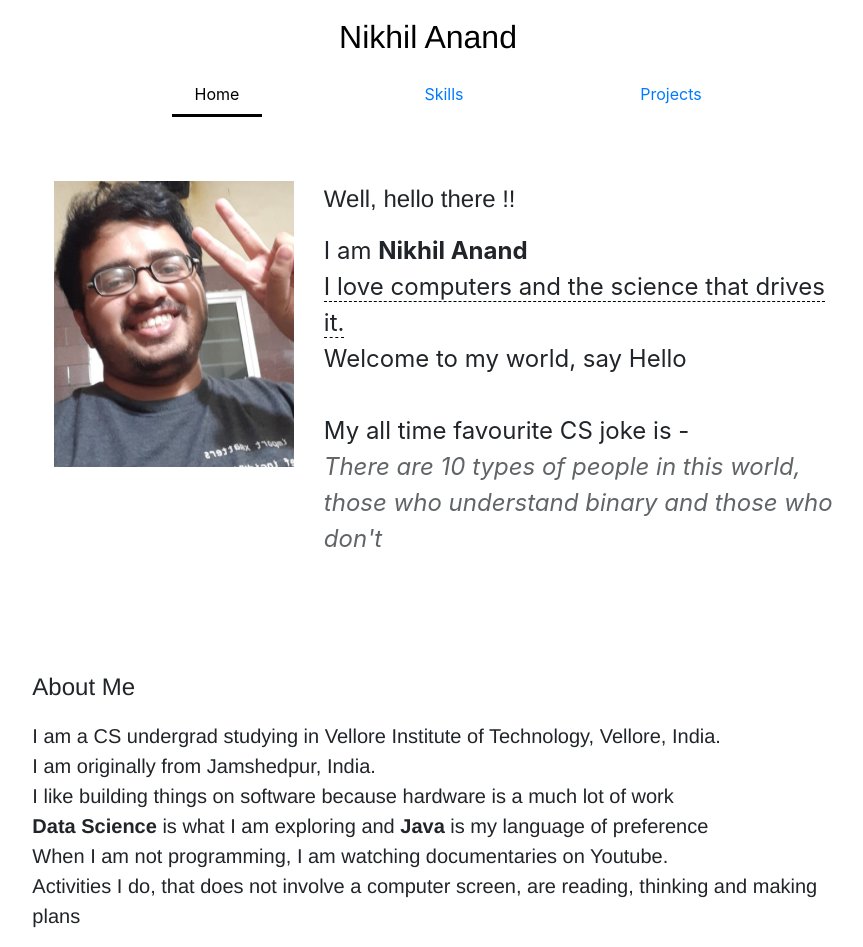
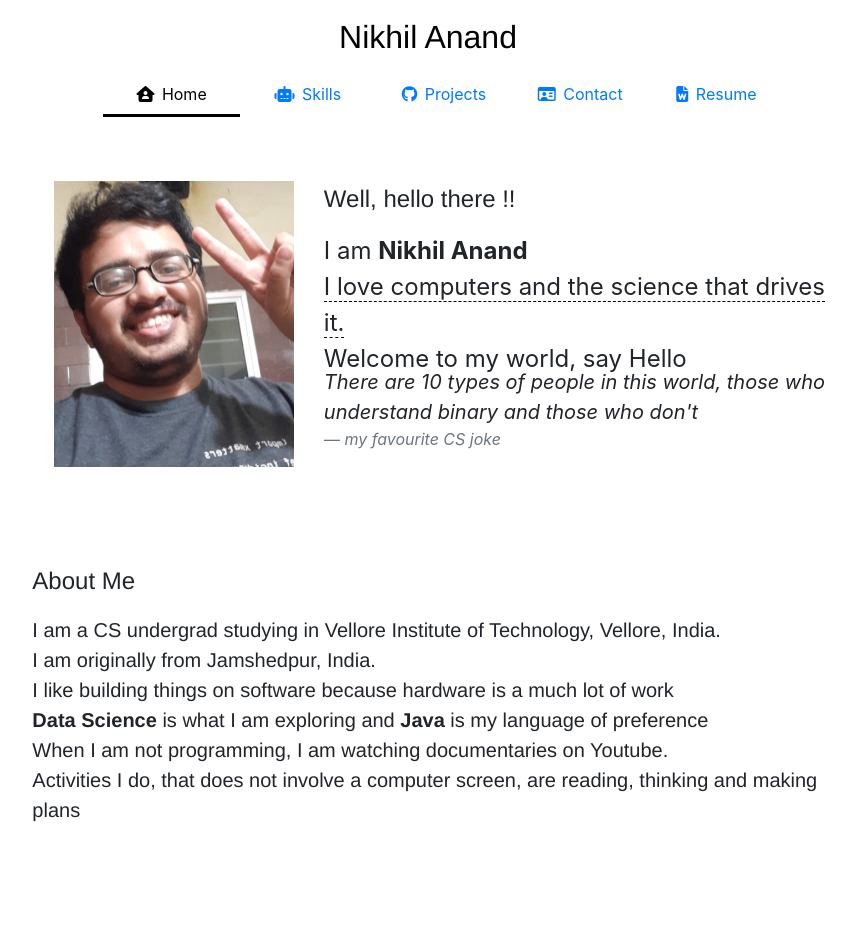
Before and after one commit to A-Nikhil/a-nikhil.github.io, a plain HTML site: page index.html in a window 1280 px wide. Shown: the whole page, without its empty margins (196-1059 px from the left). After the commit the page ends 841 px from the top, so only its background shows below. Drawn offline with nearby package versions, Linux system fonts and the light colour scheme.

Commit message:
Made improvements

```diff
--- a/index.html
+++ b/index.html
@@ -13,6 +13,7 @@
     <script src="https://stackpath.bootstrapcdn.com/bootstrap/4.4.1/js/bootstrap.min.js"
             integrity="sha384-wfSDF2E50Y2D1uUdj0O3uMBJnjuUD4Ih7YwaYd1iqfktj0Uod8GCExl3Og8ifwB6"
             crossorigin="anonymous"></script>
+    <script src="https://kit.fontawesome.com/6433fc8980.js" crossorigin="anonymous"></script>
 
     <style>
         .display-6 {
@@ -25,7 +26,7 @@
             color: #fff;
         }
 
-        #well-hello-there {
+        span.well-hello-there {
             font-family: "Helvetica Neue", sans-serif;
             text-align: center;
         }
@@ -84,8 +85,6 @@
             color: #000;
             background-color: #fff;
             border-bottom: 3px solid #000;
-            margin-left: 30%;
-            margin-right: 30%;
             border-radius: 0;
         }
 
@@ -93,9 +92,14 @@
             color: #000;
         }
 
-        span#joke {
-            color: #626567;
-            font-style: italic;
+        blockquote {
+            bottom: 0;
+            position: absolute;
+        }
+
+        .icon-to-heading {
+            padding-right: 3px;
+            display: inline;
         }
     </style>
 </head>
@@ -117,17 +121,47 @@
                             <li class="nav-item">
                                 <a class="nav-link active" id="pills-home-tab" data-toggle="pill" href="#pills-home"
                                    role="tab"
-                                   aria-controls="pills-home" aria-selected="true">Home</a>
+                                   aria-controls="pills-home" aria-selected="true">
+                                    <i class="fas fa-house-user"></i>
+                                    <div class="icon-to-heading"></div>
+                                    Home
+                                </a>
                             </li>
                             <li class="nav-item">
                                 <a class="nav-link" id="pills-Skills-tab" data-toggle="pill" href="#pills-skills"
                                    role="tab"
-                                   aria-controls="pills-profile" aria-selected="false">Skills</a>
+                                   aria-controls="pills-skills" aria-selected="false">
+                                    <i class="fas fa-robot"></i>
+                                    <div class="icon-to-heading"></div>
+                                    Skills
+                                </a>
                             </li>
                             <li class="nav-item">
                                 <a class="nav-link" id="pills-Projects-tab" data-toggle="pill" href="#pills-projects"
                                    role="tab"
-                                   aria-controls="pills-contact" aria-selected="false">Projects</a>
+                                   aria-controls="pills-projects" aria-selected="false">
+                                    <i class="fab fa-github"></i>
+                                    <div class="icon-to-heading"></div>
+                                    Projects
+                                </a>
+                            </li>
+                            <li class="nav-item">
+                                <a class="nav-link" id="pills-contact-tab" data-toggle="pill" href="#pills-projects"
+                                   role="tab"
+                                   aria-controls="pills-contact" aria-selected="false">
+                                    <i class="far fa-id-card"></i>
+                                    <div class="icon-to-heading"></div>
+                                    Contact
+                                </a>
+                            </li>
+                            <li class="nav-item">
+                                <a class="nav-link" id="pills-resume-tab" data-toggle="pill" href="#pills-projects"
+                                   role="tab"
+                                   aria-controls="pills-contact" aria-selected="false">
+                                    <i class="fas fa-file-word"></i>
+                                    <div class="icon-to-heading"></div>
+                                    Resume
+                                </a>
                             </li>
                         </ul>
                     </div>
@@ -157,16 +191,18 @@
                             </div>
                             <div class="col-8">
                                 <p class="title-body">
-                                    <span id="well-hello-there">Well, hello there !!</span> <br/>
+                                    <span class="well-hello-there">Well, hello there !!</span> <br/>
                                 </p>
                                 <p class="title-body">
                                     I am <b>Nikhil Anand</b> <br/>
                                     <u class="dashed-hello"> I love computers and the science that drives it. </u><br/>
-                                    Welcome to my world, say Hello <br/><br/>
-                                    My all time favourite CS joke is - <br/>
-                                    <span id="joke">There are 10 types of people in this world, those who understand binary and those
-                                        who don't</span>
-                                </p>
+                                    Welcome to my world, say Hello <br/></p>
+                                <blockquote class="blockquote text-left font-italic">
+                                    <p class="mb-0">There are 10 types of people in this world, those who understand
+                                        binary and those
+                                        who don't</p>
+                                    <footer class="blockquote-footer small font-italic">my favourite CS joke</footer>
+                                </blockquote>
                             </div>
                         </div>
                     </div>
@@ -205,9 +241,6 @@
             <div class="row">
                 <div class="col-sm-1 col-md-2 col-lg-2"></div>
                 <div class="col-sm-10 col-md-8 col-lg-8">
-                    <div class="jumbotron">
-
-                    </div>
                 </div>
                 <div class="col-sm-1 col-md-2 col-lg-2"></div>
             </div>
@@ -215,7 +248,11 @@
     </div>
     <div class="tab-pane fade" id="pills-projects" role="tabpanel" aria-labelledby="pills-projects-tab">
         <!-- Projects -->
-
+        <!-- FIXME Correct it -->
+    </div>
+    <div class="tab-pane fade" id="pills-contact" role="tabpanel" aria-labelledby="pills-projects-tab">
+        <!-- Projects -->
+        <!-- FIXME Correct it -->
     </div>
 </div>
 
```
Also changed, not shown: img/computer.png (added), img/skills.png (added).
